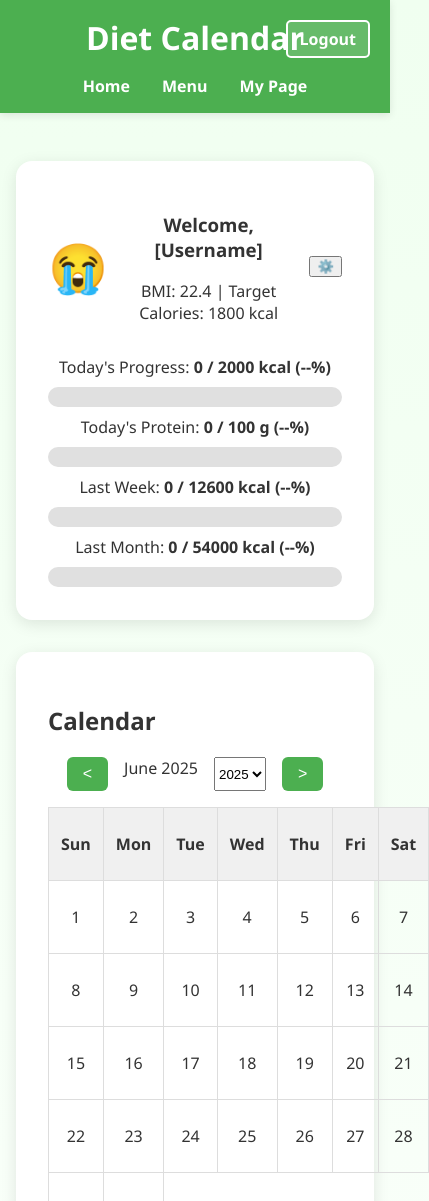
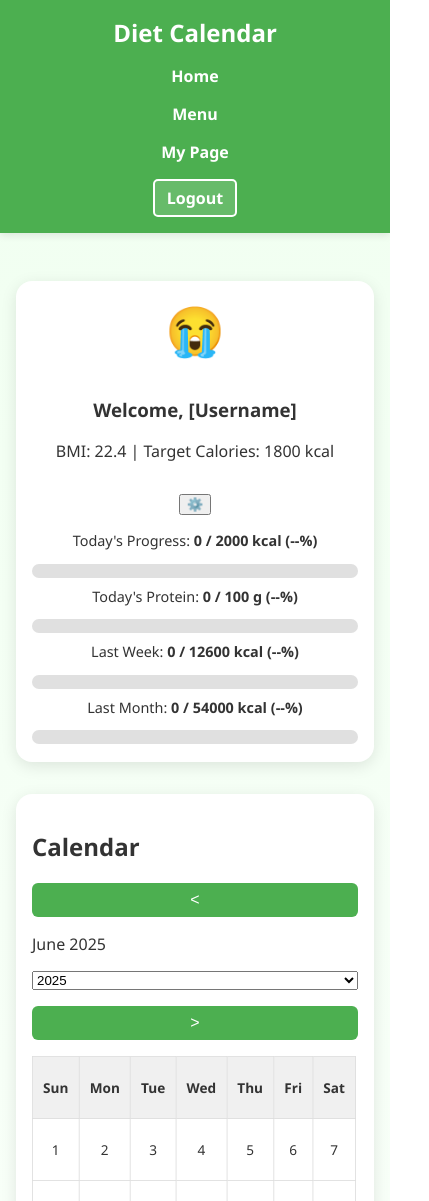
Before and after one commit to Hyemin375/webpro-diet, a plain HTML site: page frontend/html/index.html in a window 390 px wide. Shown: the top 1201 px of the page, 429 px wide, since content can reach past the window. Drawn offline with Linux system fonts and the light colour scheme; no server answers; sample sign-in values are in the browser's storage.

Commit message:
feat: add responsive layout on mobile

```diff
--- a/frontend/css/styles.css
+++ b/frontend/css/styles.css
@@ -288,6 +288,11 @@ section {
   color: white;
   border-radius: 50%;
 }
+.calendar-wrapper {
+  width: 100%;
+  overflow-x: auto;
+}
+
 
 
 /* ==== Footer ==== */
@@ -298,3 +303,80 @@ footer {
   color: #555;
   font-size: 0.9rem;
 }
+/* ==== Responsive Design ==== */
+@media (max-width: 768px) {
+  header h1 {
+    font-size: 1.5rem;
+  }
+
+  nav ul {
+    flex-direction: column;
+    gap: 1rem;
+  }
+
+  .nav-right {
+    position: static;
+    justify-content: center;
+    margin-top: 1rem;
+    flex-wrap: wrap;
+  }
+
+
+  .user-profile {
+    flex-direction: column;
+  }
+
+  section {
+    padding: 1rem;
+  }
+
+  .calendar-controls {
+    flex-direction: column;
+  }
+
+  .popup-content {
+    width: 90%;
+  }
+
+  .calendar-grid {
+    grid-template-columns: repeat(4, 1fr);
+    font-size: 0.7rem;
+    transform: scale(0.9);
+    transform-origin: top left;
+  }
+
+  .calendar-grid div {
+    padding: 0.4rem 0.3rem;
+  }
+
+  #avatar-img {
+    font-size: 2.5rem;
+  }
+
+  .goal-status p {
+    font-size: 0.9rem;
+  }
+
+  .progress-bar {
+    height: 14px;
+  }
+  #calendar-placeholder {
+    transform: scale(0.75);
+    transform-origin: top left;
+  }
+  main {
+    padding-bottom: 1rem;
+    margin-bottom: 0;
+  }
+
+  section.calendar {
+    margin-bottom: 0;
+    padding-bottom: 0;
+  }
+
+  #calendar-placeholder {
+    transform: scale(0.85);
+    transform-origin: top left;
+    height: auto;
+  }
+}
```
Also changed, not shown: 1 other file.
